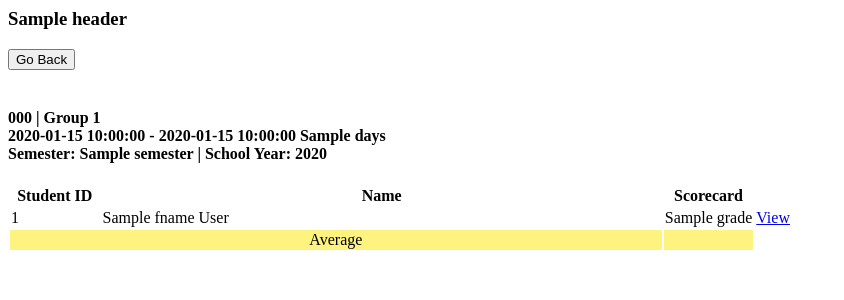
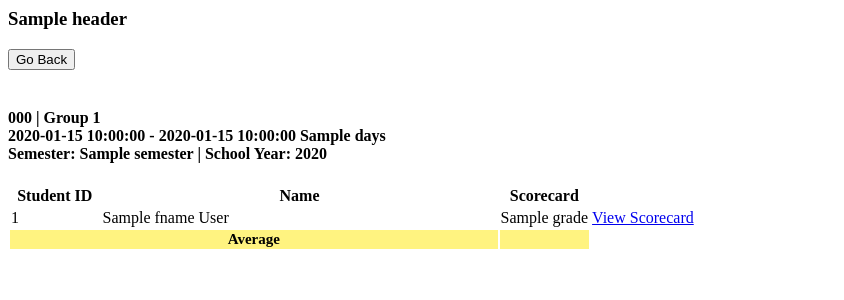
Before and after one commit to Crystalalala19/obe_sams, a CodeIgniter app: the page made by application/views/admin/view_classes_scorecard.php in a window 1280 px wide. Shown: the top 300 px of the page, without its empty margins (0-844 px from the left). Run offline with CodeIgniter, Linux system fonts and the light colour scheme; tables that the repository leaves empty hold one stand-in row (values such as "Sample post"); the template is opened without the code that fills it: most values are stand-ins (such as "Sample title", 1, 10 or a date in 2020); data that the repository does not hold is empty.

Commit message:
major minor

```diff
--- a/application/controllers/admin.php
+++ b/application/controllers/admin.php
@@ -719,7 +719,7 @@ class Admin extends CI_Controller {
 
     public function view_class() {
         $data['title'] = 'OBE SAMS Academic';
-        $data['header'] = 'View Classes';
+        $data['header'] = 'Assigned Classes';
         $message = '';
 
         $teacher_id = $this->uri->segment(4);
@@ -772,7 +772,7 @@ class Admin extends CI_Controller {
 
     public function view_class_scorecard() {
         $data['title'] = 'OBE SAMS Academic';
-        $data['header'] = 'View Classes';
+        $data['header'] = 'Students';
 
         $teacher_id = $this->uri->segment(4);
         $class_id = $this->uri->segment(6);
--- a/application/controllers/site.php
+++ b/application/controllers/site.php
@@ -154,7 +154,7 @@ class Site extends CI_Controller {
                 if($val1['status'] == "1" && isset($data['class_list'][$key]['score'][$i])) {
                     $data['class_list'][$key]['score'][$i] =  $data['class_list'][$key]['score'][$i]['score'];
                 } else {
-                    $data['class_list'][$key]['score'][$i] = "";
+                    $data['class_list'][$key]['score'][$i] = "0";
                 }
 
                 $i++;
--- a/application/views/admin/view_classes.php
+++ b/application/views/admin/view_classes.php
@@ -12,7 +12,7 @@
                 <div class="span12">
                     <div class="widget" style="overflow: visible;">
                         <div class="widget-header">
-                            <i class="icon-book"></i>
+                            <i class="icon-list"></i>
                             <h3><?php echo $header;?></h3>
                         </div> <!-- /widget-header -->
                         <div class="widget-content">
--- a/application/views/admin/view_classes_scorecard.php
+++ b/application/views/admin/view_classes_scorecard.php
@@ -7,13 +7,20 @@
     <script type="text/javascript" language="javascript" src="<?php echo base_url();?>assets/js/datatables-bootstrapv3.js"></script>
     <!-- End DataTables -->
 
+    <style type="text/css">
+         tfoot td {
+            font-size: 15px;
+            font-weight: bold;
+        }
+    </style>
+
     <div class="main-inner">
         <div class="container">
             <div class="row">
                 <div class="span12">
                     <div class="widget">
                         <div class="widget-header">
-                            <i class="icon-book"></i>
+                            <i class="icon-group"></i>
                             <h3><?php echo $header;?></h3>
                         </div> <!-- /widget-header -->
                         <div class="widget-content">
@@ -72,7 +79,7 @@
                                             <td><?php echo $row1;?></td>
                                         <?php endforeach; $row_num++; ?>
                                         <td>
-                                            <a class="btn btn-mini btn-info" href="<?php echo base_url();?>admin/student_scorecard/<?php echo $row['student_id'];?>" title="View Student Scorecard">View</a>
+                                            <a class="btn btn-mini btn-info" href="<?php echo base_url();?>admin/student_scorecard/<?php echo $row['student_id'];?>" title="View Student Scorecard">View Scorecard</a>
                                         </td>
                                     </tr>
                                     <?php endforeach; ?>
@@ -176,4 +183,7 @@
         var tt = new $.fn.dataTable.TableTools( table, tableToolsOptions );
 
         $( tt.fnContainer() ).insertBefore('div.dataTables_wrapper');
+
+        var d = document.getElementById("teachers_menu");
+        d.className = d.className + " active";
     </script>
--- a/application/views/student/index.php
+++ b/application/views/student/index.php
@@ -41,7 +41,7 @@
                         <table id="view_classlist" class="table table-striped table-bordered dataTable no-footer">
                             <thead>
                                 <tr>
-                                    <th>Group Number</th>
+                                    <th>Grp #</th>
                                     <th>Subject</th>
                                     <th>Course Description</th>
                                     <th>Schedule</th>
@@ -52,7 +52,7 @@
                             <tbody>
                                 <?php foreach($get_courses as $row): ?>
                                 <tr>
-                                    <td><?php echo $row['group_num']; ?></td>
+                                    <td width="5%"><?php echo $row['group_num']; ?></td>
                                     <td><?php echo $row['courseCode']; ?></td>
                                     <td><?php echo $row['CourseDesc']; ?></td>
                                     <td><?php echo $row['start_time'].' - '.$row['end_time'].' '.$row['days']; ?></td>
--- a/application/views/teacher/scorecard.php
+++ b/application/views/teacher/scorecard.php
@@ -1,3 +1,9 @@
+    <style type="text/css">
+         tfoot td {
+            font-size: 15px;
+            font-weight: bold;
+        }
+    </style>
     <div class="main-inner">
         <div class="container">
             <div class="row">
```
Also changed, not shown: application/controllers/student.php (+9 -9 lines), application/views/admin/view_student_scorecard.php (+8 -1 lines), application/views/student/scorecard.php (+9 -3 lines), application/views/teacher/class_list.php (+16 -1 lines).
